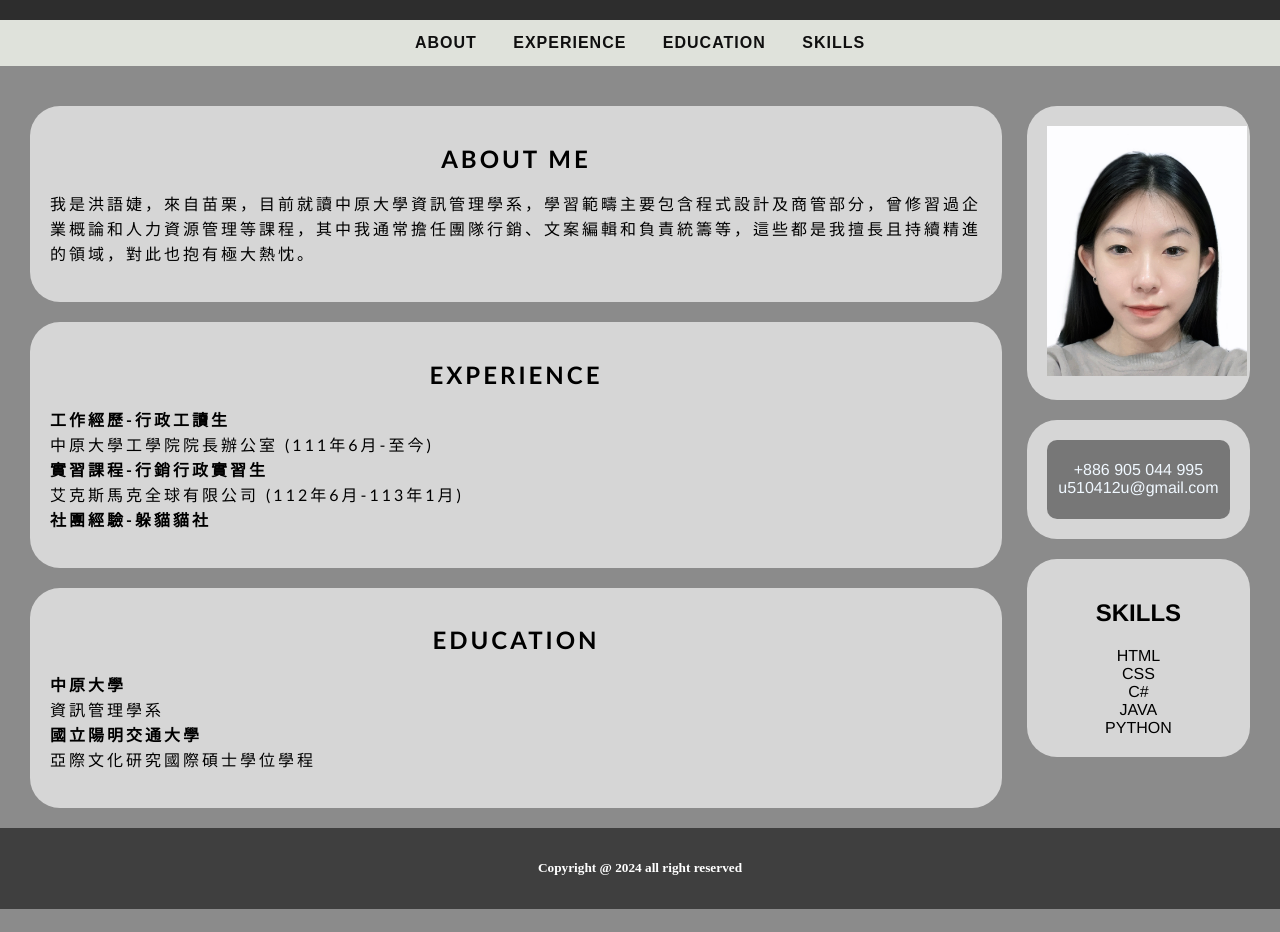
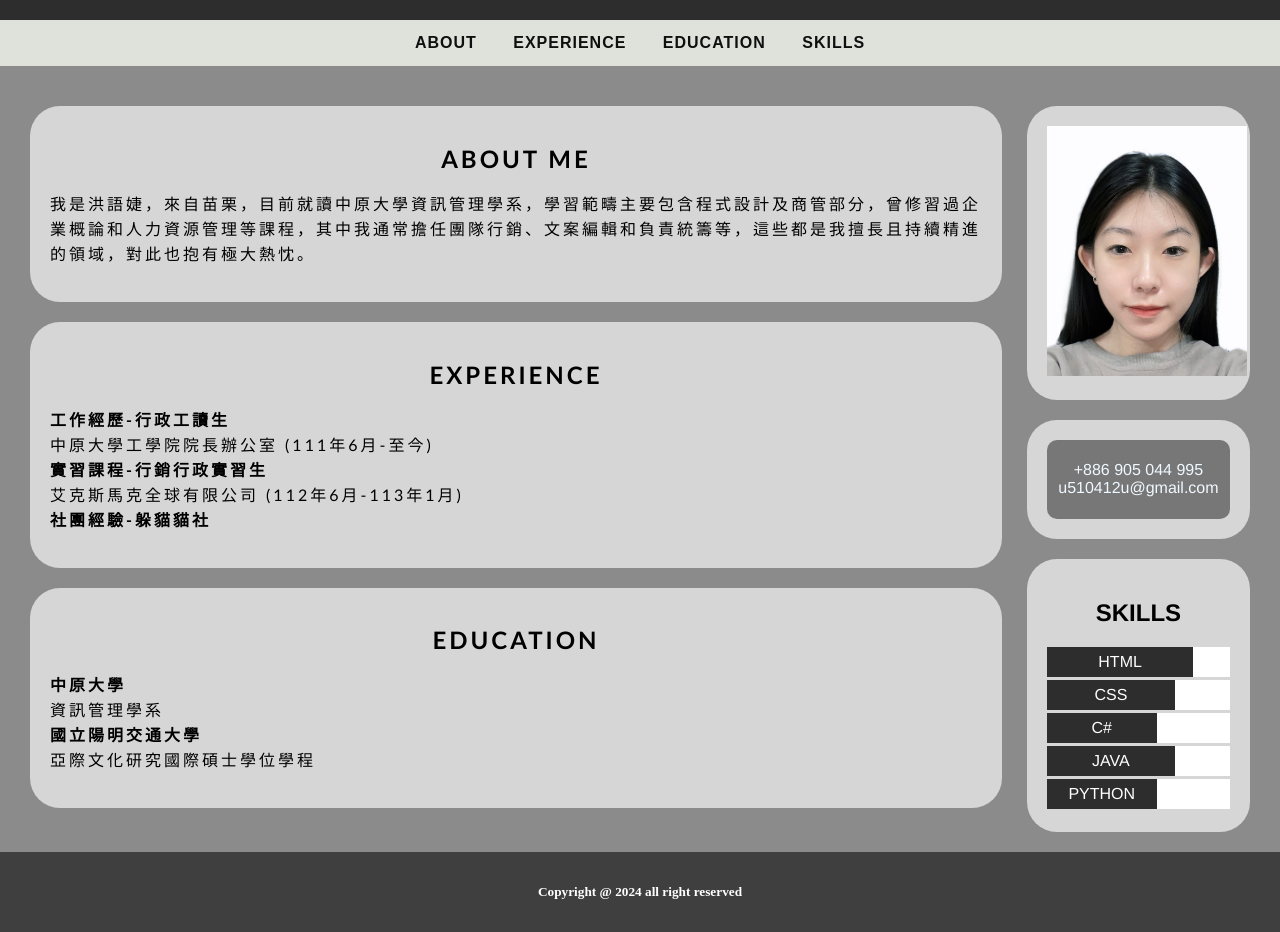
Before and after one commit to racknana/MyResume, a plain HTML site: page index.html in a window 1280 px wide. Shown: the part 139-1071 px from the top of the page. Before the commit the page ends 1048 px from the top, so only its background shows below. Drawn offline with Linux system fonts and the light colour scheme.

Commit message:
Add files via upload

```diff
--- a/style.css
+++ b/style.css
@@ -106,3 +106,77 @@ main::after{
     color: aliceblue;
     padding: 3%;
 }
+
+.progress{
+    margin: 3px 0;
+}
+
+#HTMLProgress {
+    width: 100%;
+    background-color: #ffffff;
+}
+
+#HTMLBar {
+    width: 80%;
+    height: 30px;
+    background-color: #2D2D2D;
+    text-align: center;
+    line-height: 30px;
+    color: white;
+}
+
+#CSSProgress {
+    width: 100%;
+    background-color: #ffffff;
+}
+
+#CSSBar {
+    width: 70%;
+    height: 30px;
+    background-color: #2D2D2D;
+    text-align: center;
+    line-height: 30px;
+    color: white;
+}
+
+#CProgress {
+    width: 100%;
+    background-color: #ffffff;
+}
+
+#CBar {
+    width: 60%;
+    height: 30px;
+    background-color: #2D2D2D;
+    text-align: center;
+    line-height: 30px;
+    color: white;
+}
+
+#JAVAProgress {
+    width: 100%;
+    background-color: #ffffff;
+}
+
+#JAVABar {
+    width: 70%;
+    height: 30px;
+    background-color: #2D2D2D;
+    text-align: center;
+    line-height: 30px;
+    color: white;
+}
+
+#PYTHONProgress {
+    width: 100%;
+    background-color: #ffffff;
+}
+
+#PYTHONBar {
+    width: 60%;
+    height: 30px;
+    background-color: #2D2D2D;
+    text-align: center;
+    line-height: 30px;
+    color: white;
+}
```
